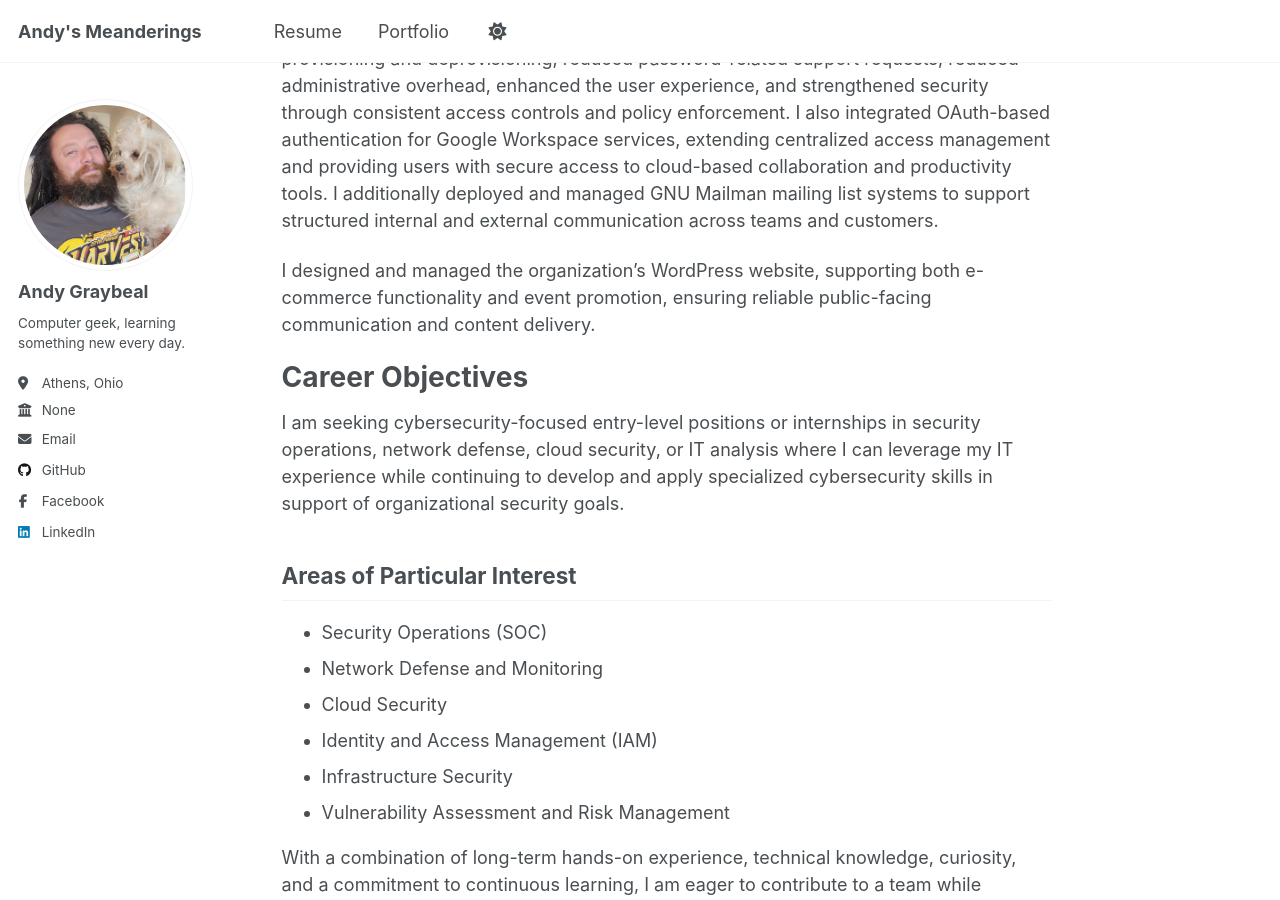
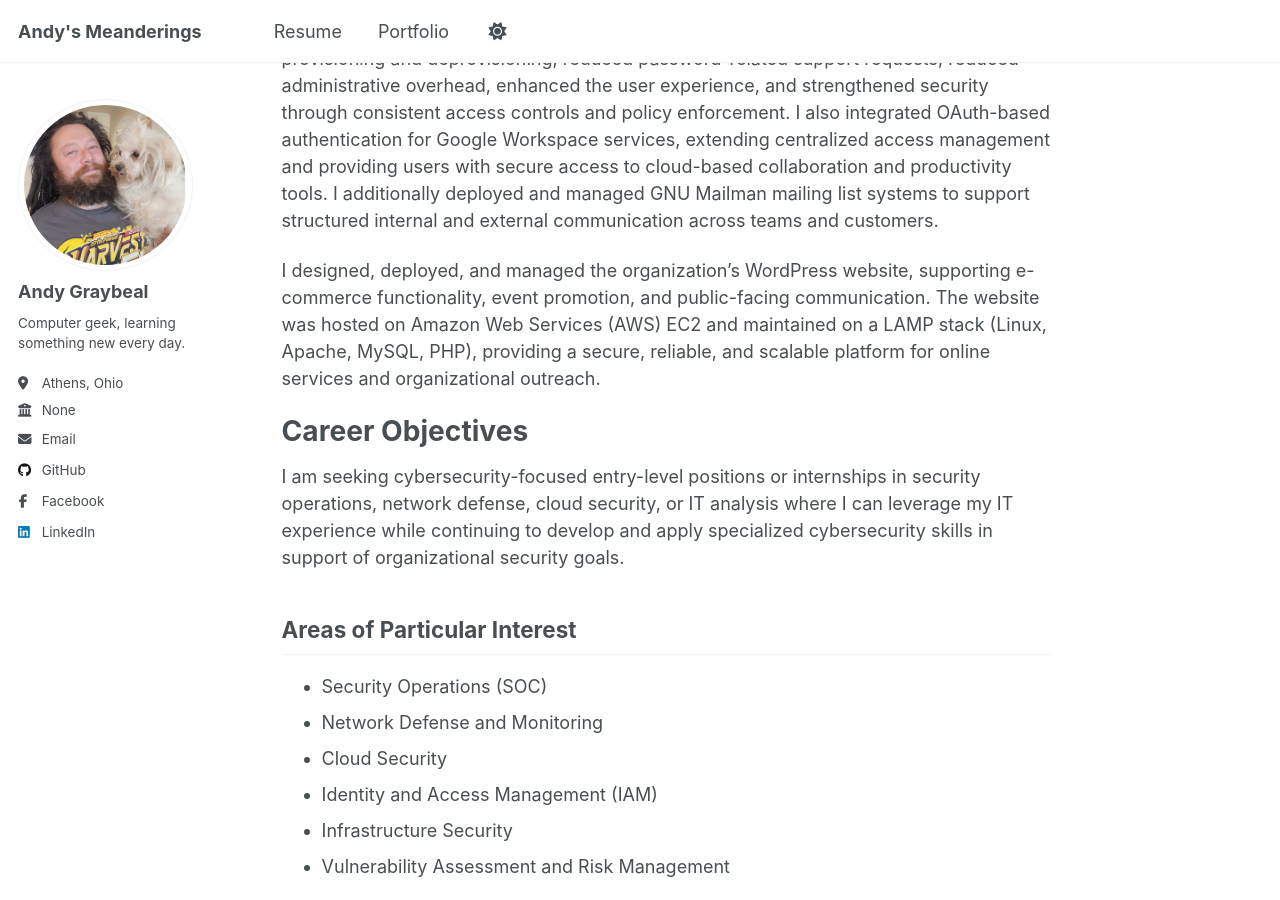
Before and after one commit to andy-graybeal/andy-graybeal.github.io, a Jekyll site: the page built from _pages/about.md, in a window 1280 px wide and 900 px high, scrolled down 1344 px. Built offline with Jekyll 4.4.1, drawn with Linux system fonts in a browser that asks for light colours; a script that is not in the unit is left out.

Commit message:
Enhance WordPress website management details
Updated the description of the organization's WordPress website management to include details about hosting and technology stack.

```diff
--- a/_pages/about.md
+++ b/_pages/about.md
@@ -69,7 +69,7 @@ I led a migration from a Windows environment to Linux-based systems, improving s
 
 Building on this infrastructure, I implemented a centralized Identity and Access Management (IAM) solution using OpenLDAP through Zentyal, integrating Samba and Kerberos to provide enterprise-style Single Sign-On (SSO) services. This infrastructure enabled users to authenticate once to their Linux workstations and securely access multiple organizational resources—including HR applications, timesheet systems, shared file and print services, and other business applications—without maintaining separate credentials. The solution centralized authentication and authorization, simplified account provisioning and deprovisioning, reduced password-related support requests, reduced administrative overhead, enhanced the user experience, and strengthened security through consistent access controls and policy enforcement. I also integrated OAuth-based authentication for Google Workspace services, extending centralized access management and providing users with secure access to cloud-based collaboration and productivity tools. I additionally deployed and managed GNU Mailman mailing list systems to support structured internal and external communication across teams and customers.
 
-I designed and managed the organization’s WordPress website, supporting both e-commerce functionality and event promotion, ensuring reliable public-facing communication and content delivery.
+I designed, deployed, and managed the organization’s WordPress website, supporting e-commerce functionality, event promotion, and public-facing communication. The website was hosted on Amazon Web Services (AWS) EC2 and maintained on a LAMP stack (Linux, Apache, MySQL, PHP), providing a secure, reliable, and scalable platform for online services and organizational outreach.
 
 # Career Objectives
 
```
